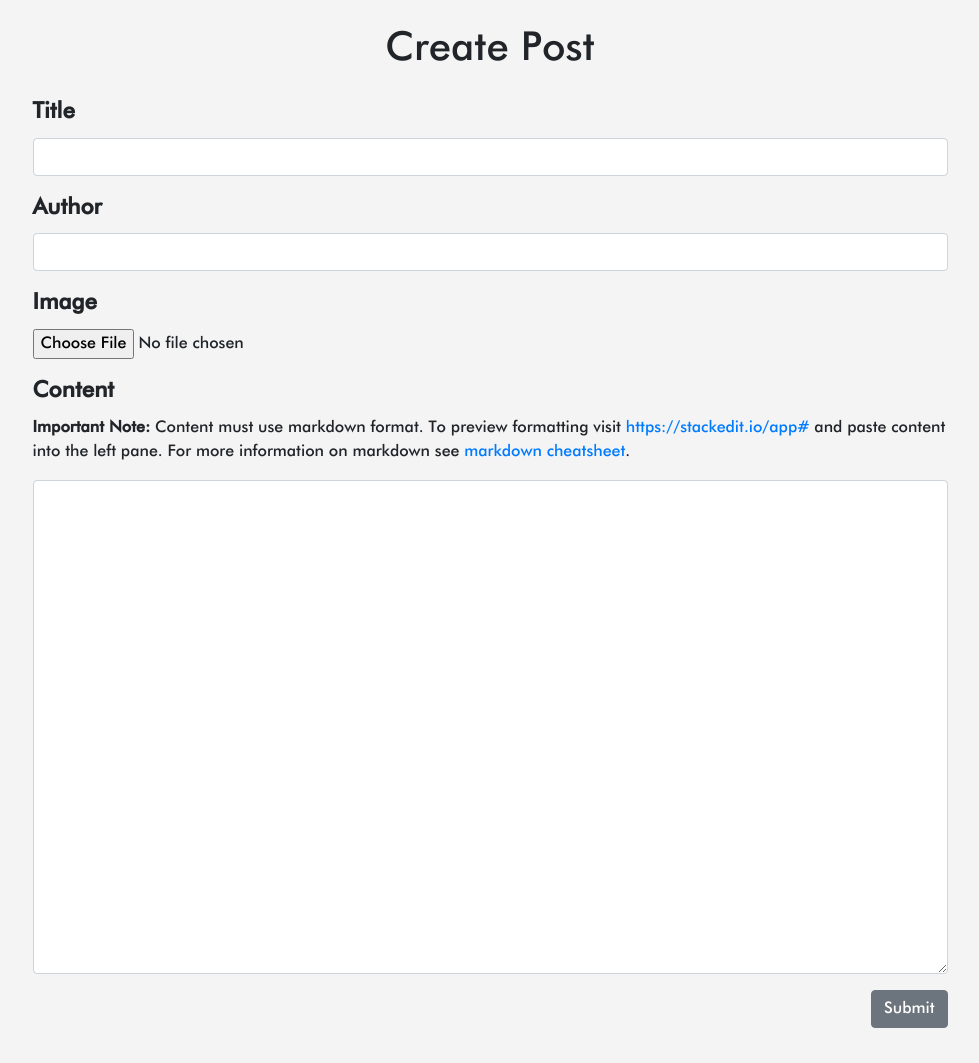
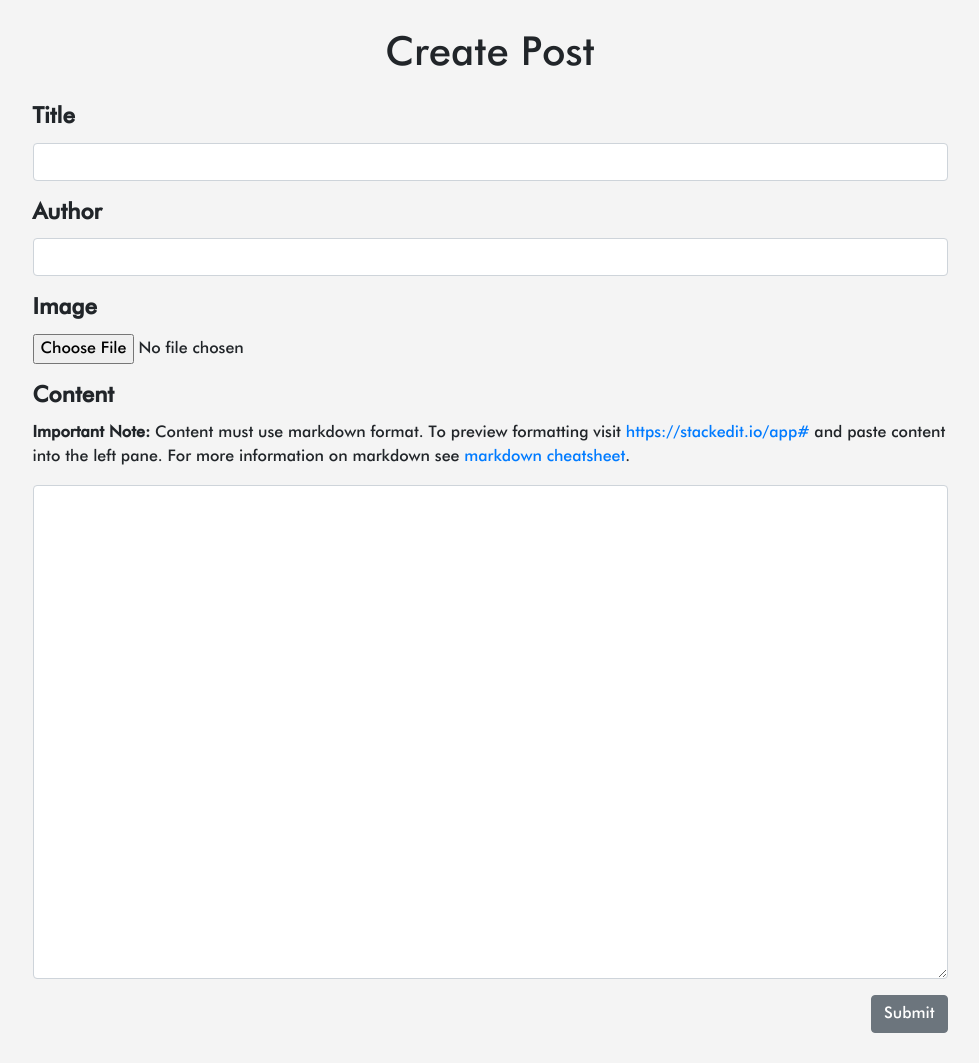
Before and after one commit to Brain-Arts-Git/brain_arts_site, a Flask app: page /create_post in a window 1280 px wide. Shown: the part 56-1119 px from the top of the page, without its empty margins (150-1129 px from the left). Before the commit the page ends 1084 px from the top, so only its background shows below. Run offline with Flask 2, Linux system fonts and the light colour scheme; the visitor is signed in with stand-in values (Sample User, id 1); parts of the project's set-up code (start-up, migrations or seed data) failed here and were passed over; some libraries are stand-ins or nearby versions.

Commit message:
updated css

```diff
--- a/app/templates/base.html
+++ b/app/templates/base.html
@@ -19,7 +19,7 @@
 	<!-- Bootstrap CSS -->
 	<link href="static/css/bootstrap.min.css?v=1.0" rel="stylesheet">
 	<!-- Custom styles -->
-	<link href="static/css/styles.css?v=1.6" rel="stylesheet">
+	<link href="static/css/styles.css?v=1.7" rel="stylesheet">
 	<!-- Browser Icon -->
 	<link rel="icon" href="static/img/mascot.jpeg">
 	{% endblock %}
--- a/app/templates/blog_posts.html
+++ b/app/templates/blog_posts.html
@@ -1,6 +1,6 @@
 {% extends "base.html" %}
 {% block content %}
-<div class="container" style="padding: 25px 0 25px;">
+<div class="container" style="padding: 25px;">
 	<div class="row">
 		<div class="col-lg-12 mx-auto">
 			<h1>Brain Arts Blog:</h1>
--- a/app/templates/create_post.html
+++ b/app/templates/create_post.html
@@ -1,6 +1,6 @@
 {% extends "base.html" %}
 {% block content %}
-<div class="container" style="padding: 25px 0 25px;">
+<div class="container" style="padding: 30px 0 30px;">
 	<div class="row">
 		<div class="col-md-1"></div>
 		<div class="col-md-10">
--- a/app/templates/edit_post.html
+++ b/app/templates/edit_post.html
@@ -1,7 +1,7 @@
 {% extends "base.html" %}
 {% block content %}
-<div class="container">
-	<div class="row" style="margin-top: 100px;">
+<div class="container" style="padding: 30px 0 30px;">
+	<div class="row">
 		<div class="col-md-1"></div>
 		<div class="col-md-10">
 			<div class="panel panel-default">
--- a/app/templates/post.html
+++ b/app/templates/post.html
@@ -1,6 +1,6 @@
 {% extends "base.html" %}
 {% block content %}
-<div class="container" style="padding: 25px 0 25px;">
+<div class="container" style="padding: 25px;">
 	{% if current_user.is_authenticated %}
 	<a class="btn btn-success" href="edit?post={{ post.link_name }}" style="float: right">
 		Edit Post
```
